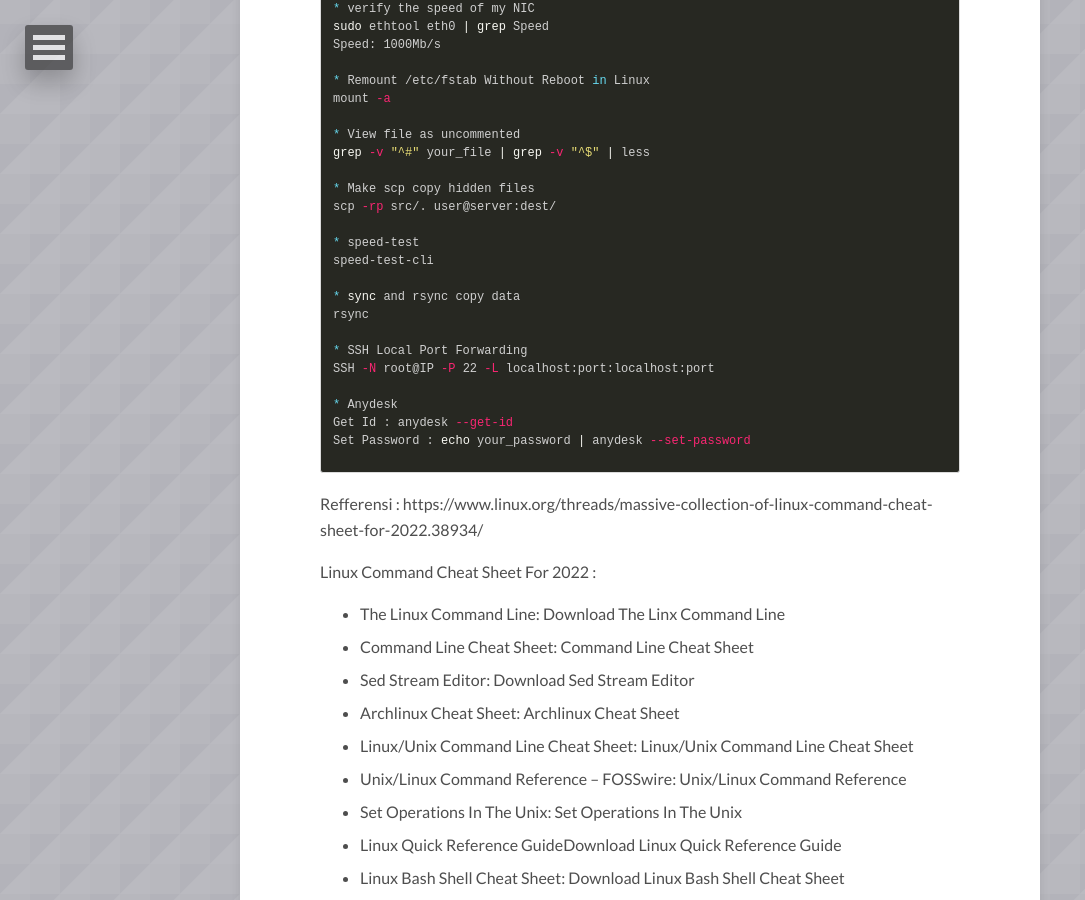
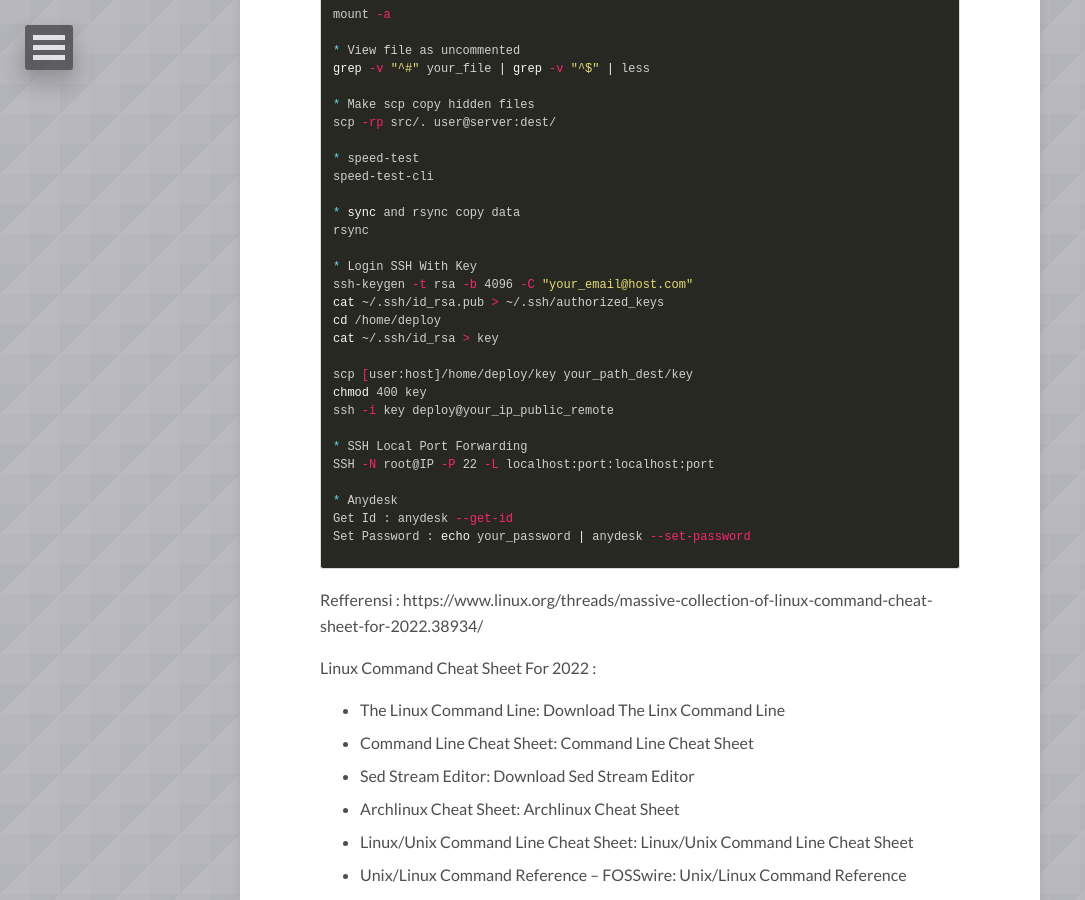
Before and after one commit to danigunawan/danigunawan.github.io, a Jekyll site: the page built from _posts/2022-11-07-cheatsheet-linux.md, in a window 1280 px wide and 900 px high, scrolled down 6006 px. Shown: the whole window, without its empty margins (0-1085 px from the left). Built offline with Jekyll 4.4.1, drawn with Linux system fonts in a browser that asks for light colours; nearby versions of some CDN libraries; comment, search, counter and statistics services are not loaded; some of the changed text lies outside the part shown.

Commit message:
[ADD POSTING]

```diff
--- a/_posts/2022-11-07-cheatsheet-linux.md
+++ b/_posts/2022-11-07-cheatsheet-linux.md
@@ -343,6 +340,16 @@ speed-test-cli
 * sync and rsync copy data
 rsync
 
+* Login SSH With Key
+ssh-keygen -t rsa -b 4096 -C "your_email@host.com"
+cat ~/.ssh/id_rsa.pub > ~/.ssh/authorized_keys
+cd /home/deploy
+cat ~/.ssh/id_rsa > key
+
+scp [user:host]/home/deploy/key your_path_dest/key
+chmod 400 key
+ssh -i key deploy@your_ip_public_remote
+
 * SSH Local Port Forwarding
 SSH -N root@IP -P 22 -L localhost:port:localhost:port
 
```
Also changed, not shown: other parts of _posts/2022-11-07-cheatsheet-linux.md (+0 -3 lines), _posts/2022-11-07-belajar-git-cheatsheet.md (+4 -0 lines), _posts/2022-12-06-vscode-browser.md (+0 -6 lines).
